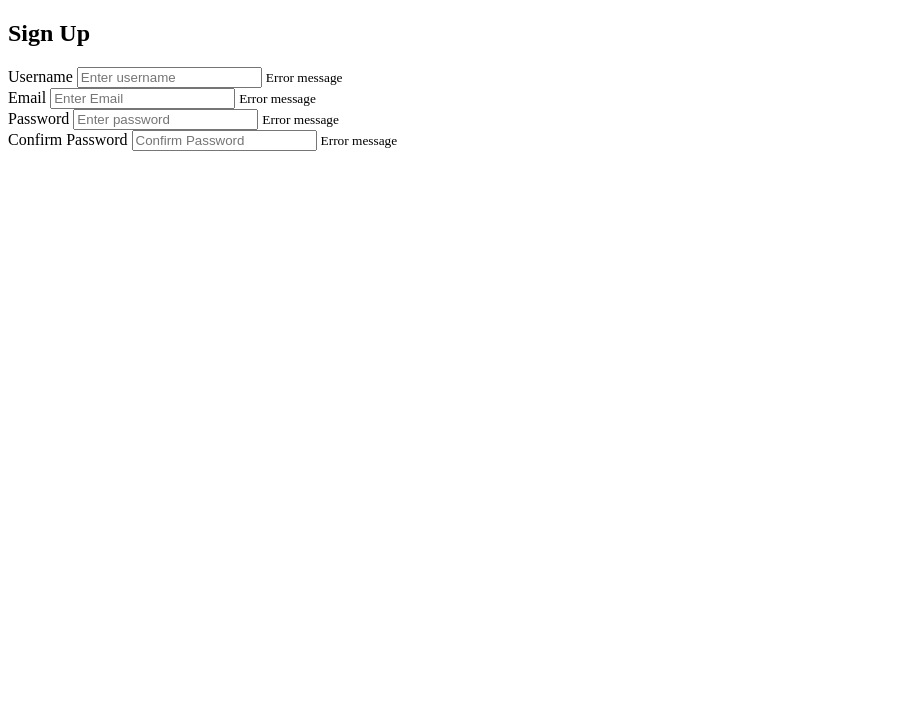
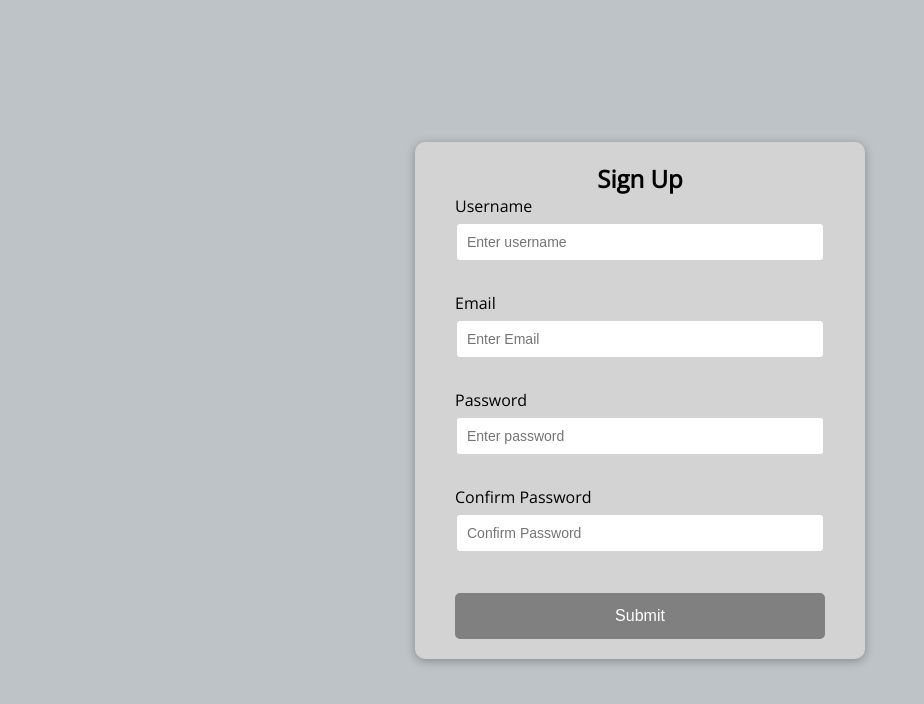
Before and after one commit to Ashhab29/Full-stack-Developer, a plain HTML site: page Project 1/index.html in a window 1280 px wide. Shown: the whole page, without its empty margins (0-924 px from the left). Drawn offline with nearby package versions, Linux system fonts and the light colour scheme.

Commit message:
Project 1 CSS
Completed CSS for project 1

```diff
--- a/Project 1/index.html
+++ b/Project 1/index.html
@@ -31,7 +31,7 @@
             <input type="password" id="Password2" placeholder="Confirm Password">
             <small>Error message</small>
         </div>
-
+        <button>Submit</button>
         </form>
     </div>
     <script src="script.js"></script>
--- a/Project 1/style.css
+++ b/Project 1/style.css
@@ -0,0 +1,88 @@
+@import url('https://fonts.googleapis.com/css2?family=Open+Sans:ital@0;1&display=swap');
+
+
+*{
+    box-sizing: border-box;
+}
+body {
+    background-color: #bdc3c7;
+    font-family: 'Open Sans', sans-serif;
+    display: flex;
+    align-items: center;
+    justify-content: center;
+    min-height: 100vh;
+    margin: 0%;
+}
+
+.container {
+    background-color:lightgray;
+    border-radius: 10px;
+    box-shadow: 0 2px 10px rgba(0, 0, 0 , 0.3);
+    width: 450px;
+}
+
+h2 {
+text-align: center;
+margin: 0px;
+}
+
+.form {
+padding: 20px 40px;
+}
+
+.form-control {
+    margin-bottom: 10px;
+    padding-bottom: 20px;
+    position: relative;
+}
+.form-control label {
+    color: black;
+    display: block;
+    margin-bottom: 5px;
+}
+.form-control input{
+    border: 2px solid lightgray;
+    border-radius: 5px;
+    display: block;
+    width: 100%;
+    padding: 10px;
+    font-size: 14px;
+}
+
+.form-control input:focus {
+    outline: 0;
+    border-color: #777;
+}
+
+.form-control.success input {
+    border-color: green;
+}
+
+.form-control.Error input {
+    border-color: orangered;
+}
+
+.form-control small {
+    color: orangered;
+    position: absolute;
+    bottom: 0px;
+    left: 0px;
+    visibility: hidden;
+}
+
+.form-control.Error small {
+    visibility: visible;
+}
+
+.form button {
+    cursor: pointer;
+    background-color: gray;
+    border: 4px solid gray;
+    border-radius: 5px;
+    color: white;
+    display: block;
+    font-size: 16px;
+    padding: 10px;
+    margin-top: 20px;
+    width: 100%;
+}
```
